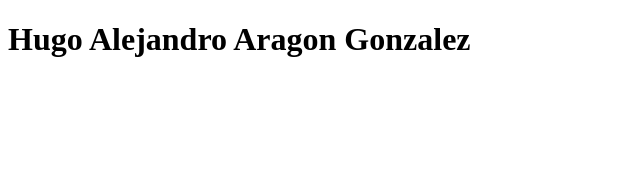
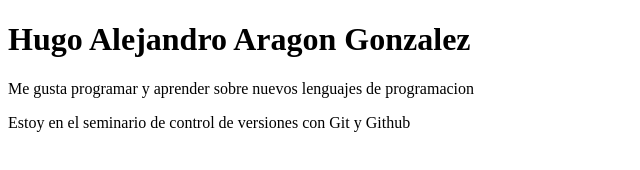
Before and after one commit to Hugo-Aragon/Seminario, a plain HTML site: page index.html in a window 1280 px wide. Shown: the whole page, without its empty margins (0-640 px from the left). Drawn offline with Linux system fonts and the light colour scheme.

Commit message:
Agregue mas informacion sobre mi

```diff
--- a/index.html
+++ b/index.html
@@ -8,5 +8,7 @@
 </head>
 <body>
     <h1>Hugo Alejandro Aragon Gonzalez</h1>
+    <p>Me gusta programar y aprender sobre nuevos lenguajes de programacion</p>
+    <p>Estoy en el seminario de control de versiones con Git y Github</p>
 </body>
 </html>
```
